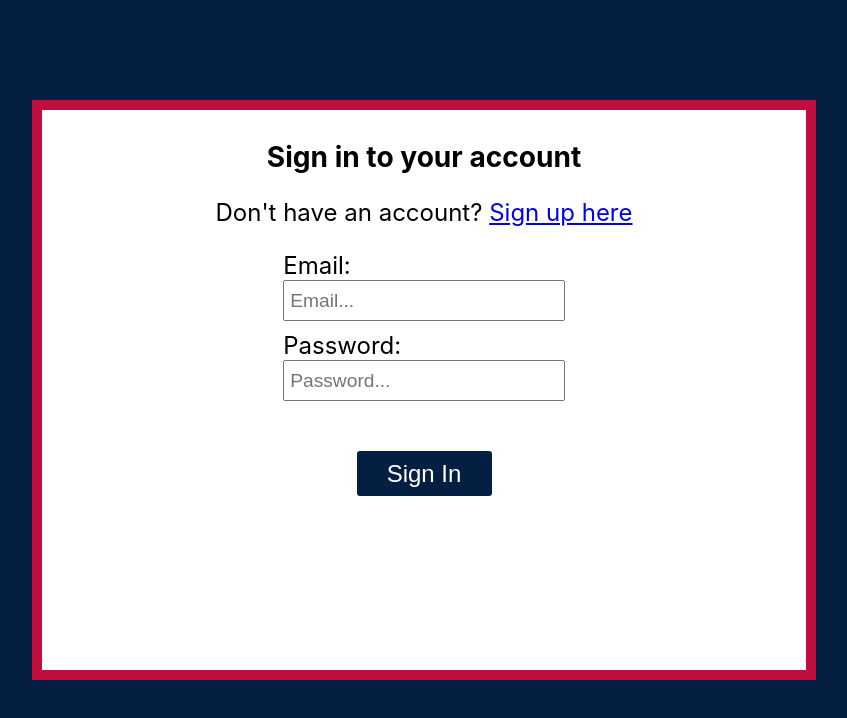
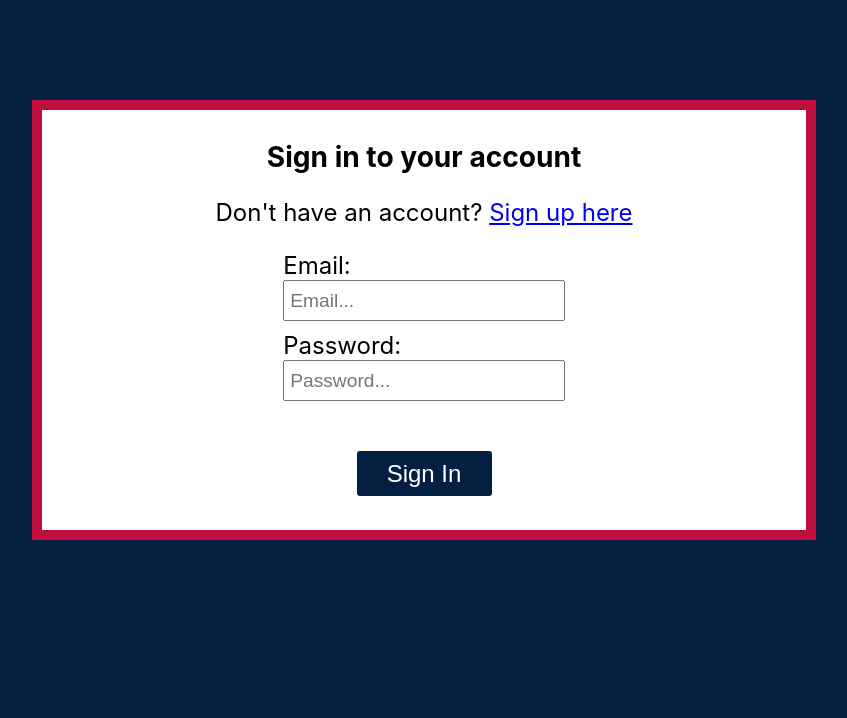
Before and after one commit to Dustin-Mikusko/Fantasy-Baseball-for-DUMMIES, a React (Create React App) app: page /signin in a window 1280 px wide. Shown: the top 718 px of the page, without its empty margins (216-1063 px from the left). Built offline with nearby package versions, Linux system fonts and the light colour scheme.

Commit message:
Decrease sign in form height

```diff
--- a/src/Components/SignIn/SignIn.css
+++ b/src/Components/SignIn/SignIn.css
@@ -9,7 +9,7 @@
 }
 
 .sign-in-form {
-  height: 500px;
+  height: 360px;
 }
 
 .form-sign-in-btn {
```
